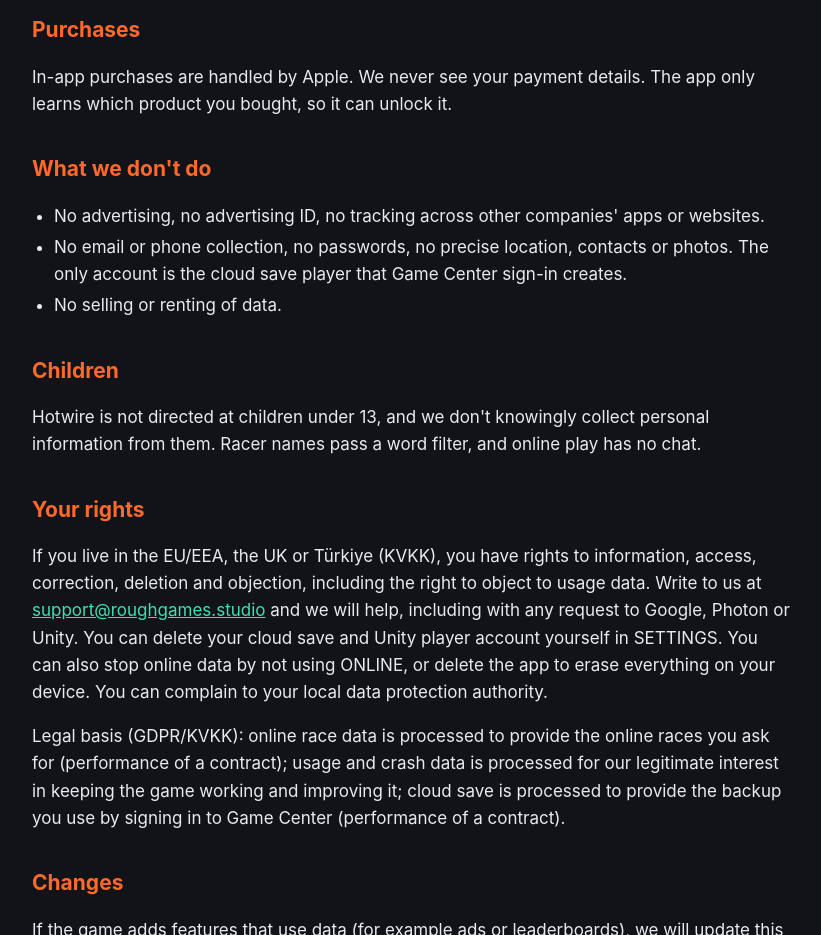
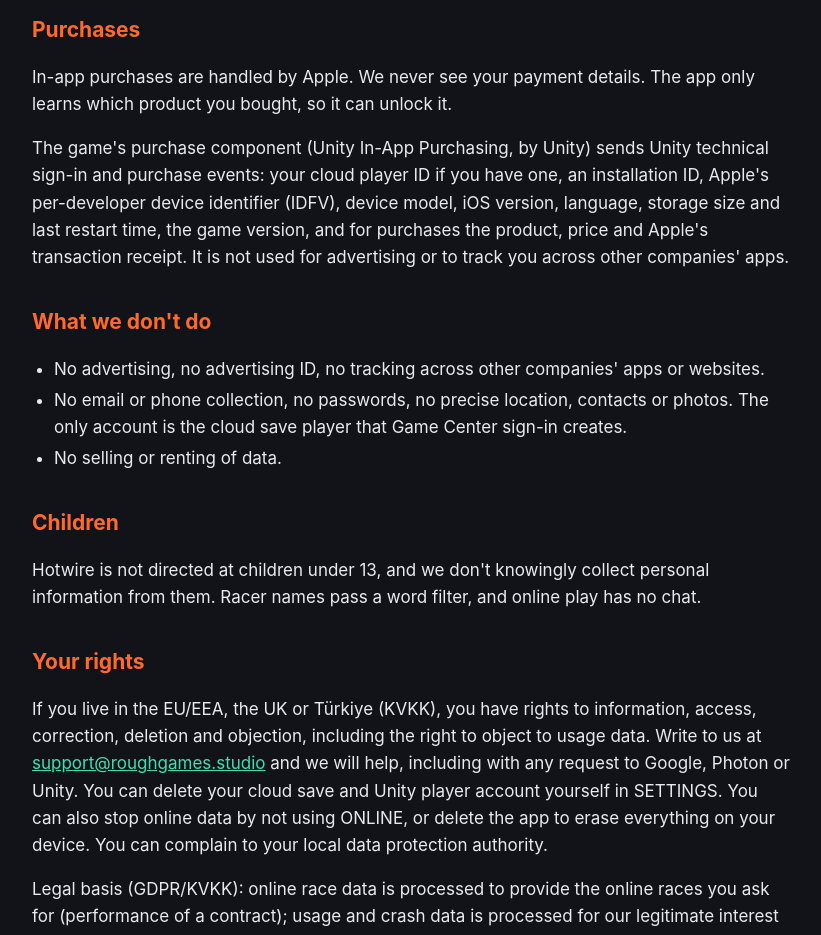
Before and after one commit to sertactonay/hotwire-site, a plain HTML site: page privacy.html in a window 1280 px wide. Shown: the part 2720-3655 px from the top of the page, without its empty margins (228-1049 px from the left). Drawn offline with Linux system fonts and the light colour scheme.

Commit message:
Privacy: describe purchase component technical events

```diff
--- a/privacy.html
+++ b/privacy.html
@@ -67,6 +67,7 @@ Contact: <a href="mailto:support@roughgames.studio">support@roughgames.studio</a
 
 <h2>Purchases</h2>
 <p>In-app purchases are handled by Apple. We never see your payment details. The app only learns which product you bought, so it can unlock it.</p>
+<p>The game's purchase component (Unity In-App Purchasing, by Unity) sends Unity technical sign-in and purchase events: your cloud player ID if you have one, an installation ID, Apple's per-developer device identifier (IDFV), device model, iOS version, language, storage size and last restart time, the game version, and for purchases the product, price and Apple's transaction receipt. It is not used for advertising or to track you across other companies' apps.</p>
 
 <h2>What we don't do</h2>
 <ul>
```
